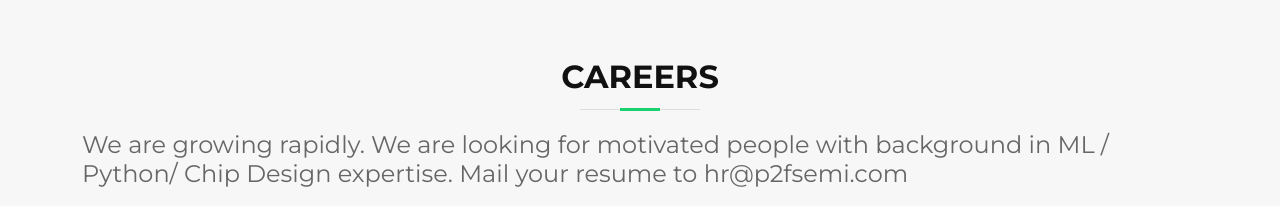
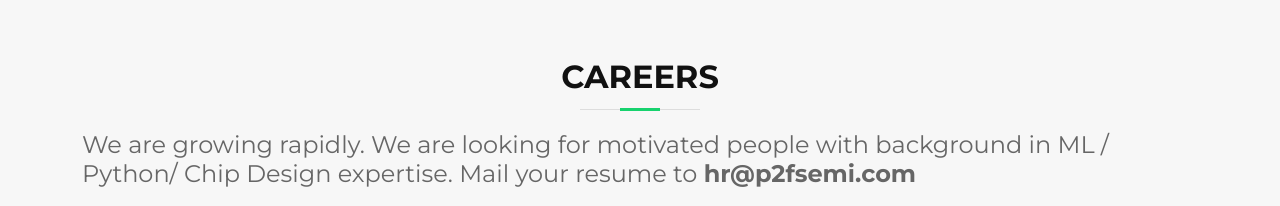
Before and after one commit to tirumalarowthu/P2F_LATEST, a plain HTML site: page careers.html in a window 1280 px wide. Shown: the part 802-1008 px from the top of the page. Drawn offline with nearby package versions, Linux system fonts and the light colour scheme.

Commit message:
mail highlighted

```diff
--- a/careers.html
+++ b/careers.html
@@ -208,7 +208,7 @@
 
         <header class="section-header">
           <h3 class="section-title">Careers</h3>
-          <h4>We are growing rapidly. We are looking for motivated people with background in ML / Python/ Chip Design expertise. Mail your resume to hr@p2fsemi.com </h4>
+          <h4>We are growing rapidly. We are looking for motivated people with background in ML / Python/ Chip Design expertise. Mail your resume to <b>hr@p2fsemi.com </b></h4>
         </header>
 
         <div class="row" data-aos="fade-up" data-aos-delay="100">
```
